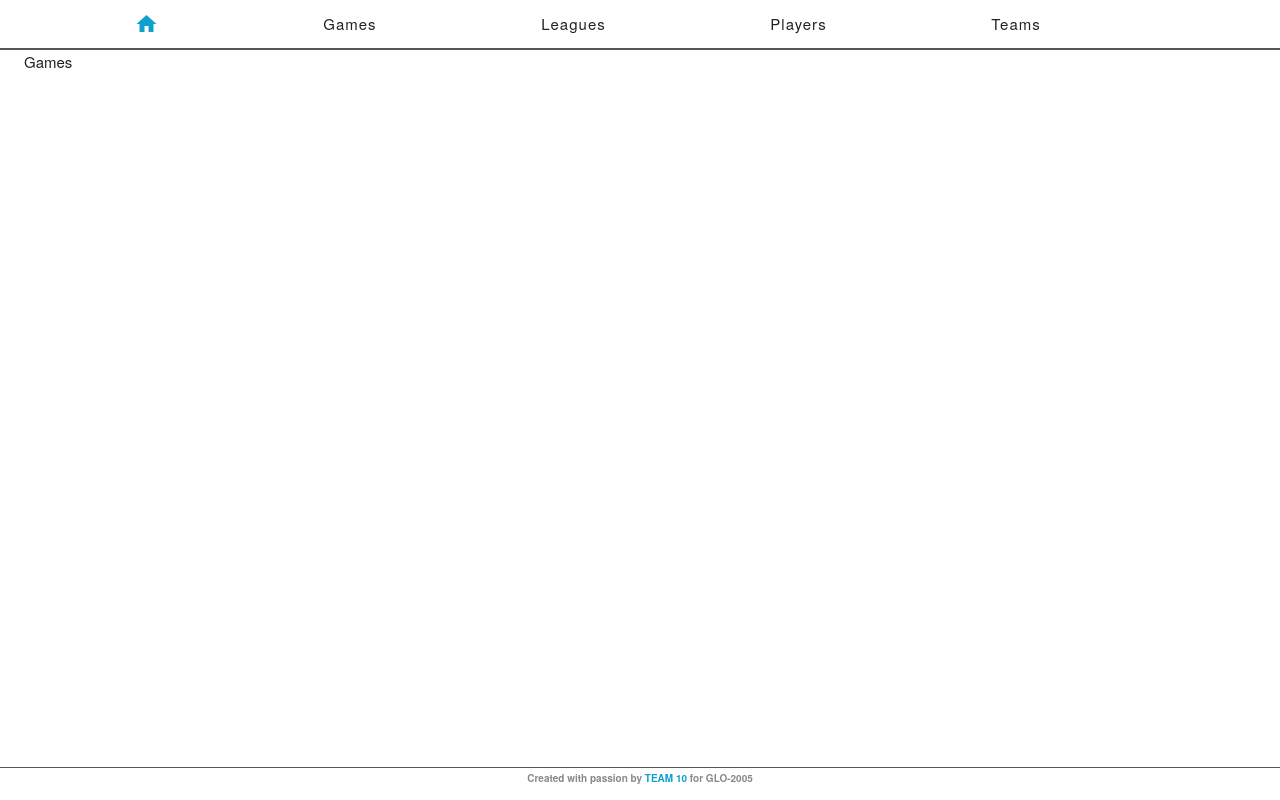
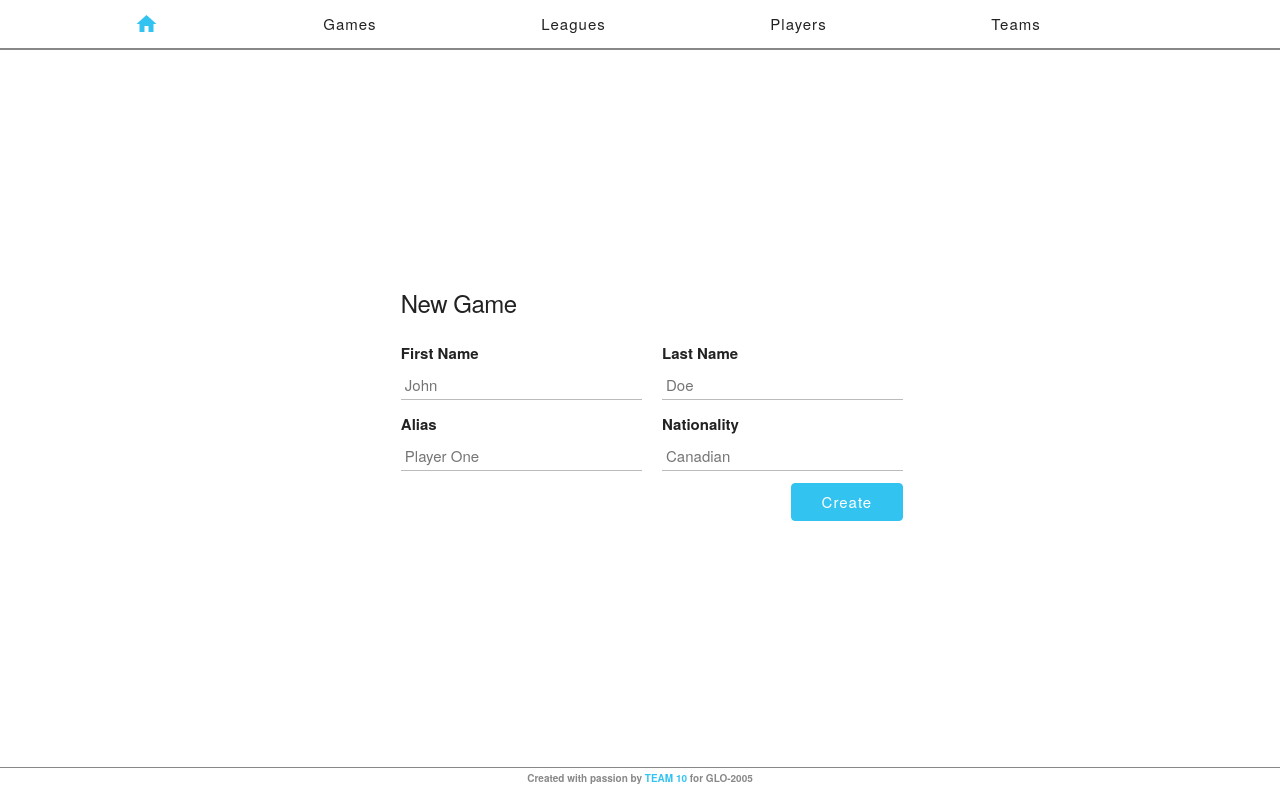
Before and after one commit to AlexandreBoily/GLO-2005-team10, a Flask app: page /create/Games in a window 1280 px wide. Run offline with Flask 2, Linux system fonts and the light colour scheme; parts of the project's set-up code (start-up, migrations or seed data) failed here and were passed over; some libraries are stand-ins or nearby versions.

Commit message:
added bare form for player creation

```diff
--- a/app/app.py
+++ b/app/app.py
@@ -1,6 +1,6 @@
 #!/usr/bin/env python
 
-from flask import Flask, render_template, request
+from flask import Flask, render_template, request, redirect, url_for
 from MySQLdb import MySQLRepository
 
 
@@ -18,30 +18,27 @@ def index():
 @application.route("/games", methods=["GET"])
 def games():
     global db
-
     games = db.getAll("GAMES")
     return render_template('list.html', items=games, pageName='Games')
 
 @application.route("/leagues", methods=["GET"])
 def leagues():
     global db
-
-    games = db.getAll("LEAGUES")
-    return render_template('list.html', items=games, pageName='Leagues')
+    leagues = db.getAll("LEAGUES")
+    return render_template('list.html', items=leagues, pageName='Leagues')
 
 @application.route("/players", methods=["GET"])
 def players():
     global db
-
-    games = db.getAll("PLAYERS")
-    return render_template('list.html', items=games, pageName='Players')
+    players = db.getAll("PLAYERS")
+    return render_template('list.html', items=players, pageName='Players')
 
 
 @application.route("/teams", methods=["GET"])
 def teams():
     global db
-    games = db.getAll("TEAMS")
-    return render_template('list.html', items=games, pageName='Teams')
+    teams = db.getAll("TEAMS")
+    return render_template('list.html', items=teams, pageName='Teams')
 
 
 @application.route("/game/<id>", methods=["GET"])
@@ -72,7 +69,12 @@ def team(id):
 @application.route("/create/<type>", methods=["GET", "POST"])
 def create(type):
     global db
-    return render_template('player.html', id=type)
+    if request.method == "POST":
+        # access form data with request.form, ie: request.form['alias']
+        # create new game then redirect to that game's page using it's id (instead of id=0)
+        return redirect(url_for('game', id=0))
+    type = type[:-1]
+    return render_template('create-form.html', type=type)
 
 
 if __name__ ==  "__main__":
--- a/app/static/css/styles.css
+++ b/app/static/css/styles.css
@@ -14,7 +14,7 @@ form div.navbar {
     height: 48px;
     display: inline-flex;
     justify-content: space-evenly;
-    border-bottom: solid 2px #555555;
+    border-bottom: solid 2px #888888;
     background-color: #FFFFFF;
 }
 
@@ -27,7 +27,7 @@ form div.navbar button {
 }
 
 form div.navbar button i.material-icons {
-    color: #0FA0CE;
+    color: #33C3F0;
 }
 
 form div.navbar button:hover {
@@ -35,7 +35,7 @@ form div.navbar button:hover {
 }
 
 form div.navbar button.active {
-    color: #0FA0CE;
+    color: #33C3F0;
 }
 
 div.content {
@@ -61,11 +61,11 @@ div.content div.content-header form {
 }
 
 div.content div.content-header form button {
-    color: #0FA0CE;
+    color: #33C3F0;
 }
 
 div.content div.content-header form button:hover {
-    border-color: #0FA0CE;
+    border-color: #33C3F0;
 }
 
 div.content.landing {
@@ -76,7 +76,7 @@ div.content.landing {
 }
 
 div.content h1 span {
-    color: #0FA0CE;
+    color: #33C3F0;
 }
 
 div.footer {
@@ -85,7 +85,7 @@ div.footer {
     left: 0;
     width: 100%;
     height: 32px;
-    border-top: solid 1px #555555;
+    border-top: solid 1px #888888;
     display: inline-flex;
     justify-content: center;
     align-items: center;
@@ -103,13 +103,12 @@ div.footer p {
 }
 
 div.footer p span {
-    color: #0FA0CE;
+    color: #33C3F0;
 }
 
 ul.list {
-    padding-left: 12px;
     padding-right: 12px;
-    width: calc(100% - 24px);
+    width: calc(100% - 12px);
     display: flex;
     flex-direction: column;
     justify-content: center;
@@ -133,3 +132,40 @@ ul.list li button {
     width: 98%;
     text-align: left;
 }
+
+form.create-form {
+    width: 40%;
+}
+
+form.create-form h5 {
+    width: 100%;
+}
+
+form.create-form div.row {
+    margin-bottom: 12px;
+}
+
+form.create-form div.row div label {
+    font-family: "Raleway", "HelveticaNeue", "Helvetica Neue", Helvetica, Arial, sans-serif;
+}
+
+form.create-form div.row div input {
+    font-family: "Raleway", "HelveticaNeue", "Helvetica Neue", Helvetica, Arial, sans-serif;
+    padding: 4px;
+    border: none;
+    border-bottom: solid 1px #bbbbbb;
+}
+
+form.create-form div.row div input:focus {
+    outline: none;
+    border: none;
+    border-bottom: solid 1px #33C3F0;
+}
+
+form.create-form div.row div:focus-within label {
+    color: #33C3F0;
+}
+
+form.create-form div.row button.button-primary {
+    float: right;
+}
--- /dev/null
+++ b/app/templates/create-form.html
@@ -0,0 +1,58 @@
+<!DOCTYPE html>
+<html lang="en">
+<head>
+    <meta charset="UTF-8">
+    <title>EsportsPedia</title>
+    <meta name="viewport" content="width=device-width, height=device-height, initial-scale=1">
+    <link href="{{ url_for('static', filename='favicon-32x32.png') }}" rel="icon"/>
+    <link href="{{ url_for('static', filename='Skeleton-2.0.4/css/skeleton.css') }}" rel="stylesheet"  />
+    <link href="{{ url_for('static', filename='Skeleton-2.0.4/css/normalize.css') }}" rel="stylesheet" />
+    <link href="{{ url_for('static', filename='css/styles.css') }}" rel="stylesheet">
+    <link href="https://fonts.googleapis.com/icon?family=Material+Icons" rel="stylesheet">
+</head>
+<body>
+
+<form>
+    <div class="row navbar">
+        <button type="submit" formaction="{{ url_for('index') }}" formmethod="get"><i class="material-icons">home</i></button>
+        <button type="submit" formaction="{{ url_for('games') }}" formmethod="get">Games</button>
+        <button type="submit" formaction="{{ url_for('leagues') }}" formmethod="get">Leagues</button>
+        <button type="submit" formaction="{{ url_for('players') }}" formmethod="get">Players</button>
+        <button type="submit" formaction="{{ url_for('teams') }}" formmethod="get">Teams</button>
+    </div>
+</form>
+
+<div class="content landing">
+    <form class="create-form">
+        <h5>New {{ type }}</h5>
+        <div class="row">
+            <div class="six columns">
+                <label for="first-name">First Name</label>
+                <input name="first-name" id="first-name" class="u-full-width" maxlength="24" placeholder="John" required/>
+            </div>
+            <div class="six columns">
+                <label for="last-name">Last Name</label>
+                <input name="last-name" id="last-name" class="u-full-width" maxlength="24" placeholder="Doe" required/>
+            </div>
+        </div>
+        <div class="row">
+            <div class="six columns">
+                <label for="alias">Alias</label>
+                <input name="alias" id="alias" class="u-full-width" maxlength="24" placeholder="Player One" required/>
+            </div>
+            <div class="six columns">
+                <label for="nationality">Nationality</label>
+                <input name="nationality" id="nationality" class="u-full-width" maxlength="24" placeholder="Canadian" required/>
+            </div>
+        </div>
+        <div class="row">
+            <button type="submit" formaction="{{ url_for('create', type=type+'s') }}" formmethod="post" class="button-primary">Create</button>
+        </div>
+    </form>
+</div>
+
+<div class="footer">
+    <p>Created with passion by <span>TEAM 10</span> for GLO-2005</p>
+</div>
+</body>
+</html>
```
